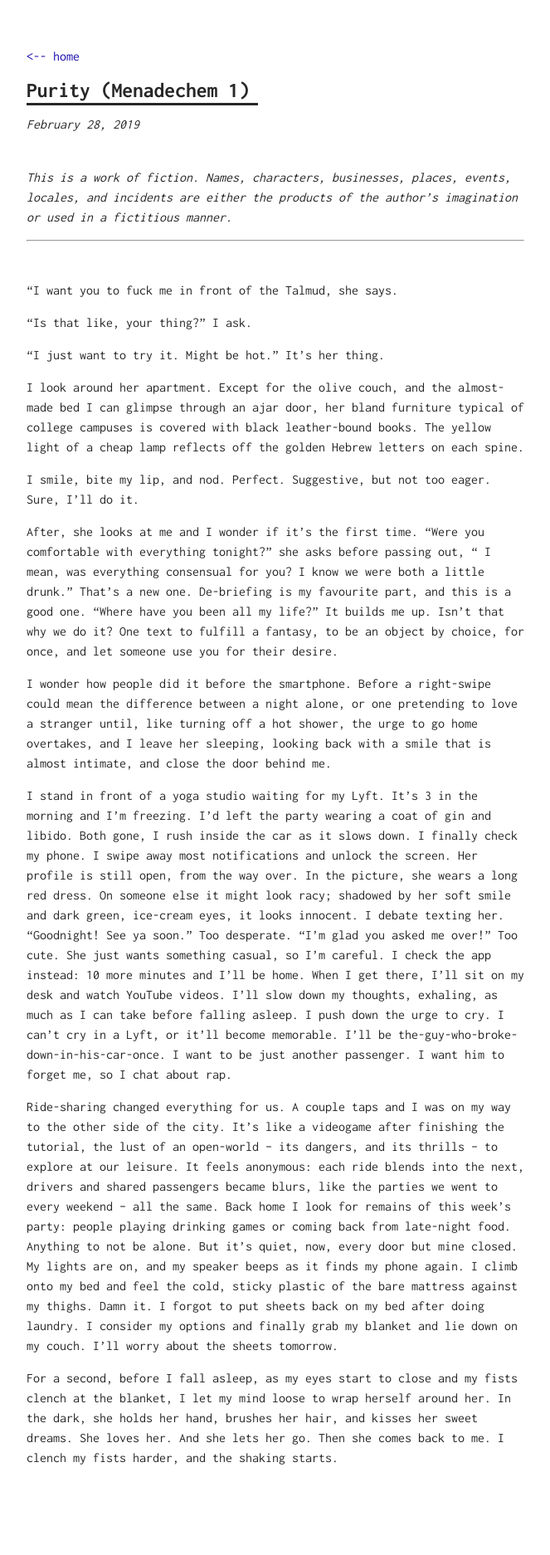
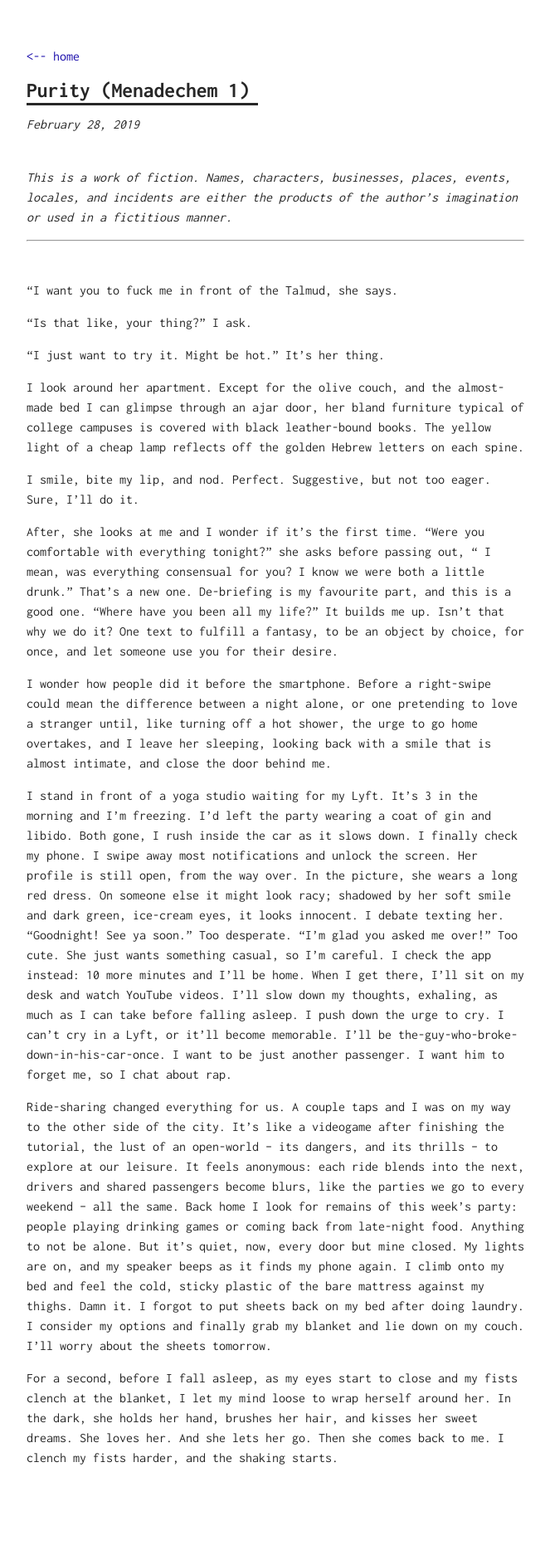
Before and after one commit to ordinarythings/ordinarythings.github.io, a Jekyll site: the page built from _posts/2019-02-28-Purity-Menadechem.md, in a window 1280 px wide. Shown: the whole page at 83% size, without its empty margins (308-971 px from the left). Built offline with Jekyll 4.4.1, drawn with Linux system fonts in a browser that asks for light colours.

Commit message:
Update 2019-02-28-Purity-Menadechem.md

```diff
--- a/_posts/2019-02-28-Purity-Menadechem.md
+++ b/_posts/2019-02-28-Purity-Menadechem.md
@@ -26,6 +26,6 @@ I wonder how people did it before the smartphone. Before a right-swipe could mea
 
 I stand in front of a yoga studio waiting for my Lyft. It’s 3 in the morning and I’m freezing. I’d left the party wearing a coat of gin and libido. Both gone, I rush inside the car as it slows down. I finally check my phone. I swipe away most notifications and unlock the screen. Her profile is still open, from the way over. In the picture, she wears a long red dress. On someone else it might look racy; shadowed by her soft smile and dark green, ice-cream eyes, it looks innocent. I debate texting her. “Goodnight! See ya soon.” Too desperate. “I'm glad you asked me over!” Too cute. She just wants something casual, so I'm careful. I check the app instead: 10 more minutes and I'll be home. When I get there, I'll sit on my desk and watch YouTube videos. I'll slow down my thoughts, exhaling, as much as I can take before falling asleep. I push down the urge to cry. I can't cry in a Lyft, or it'll become memorable. I'll be the-guy-who-broke-down-in-his-car-once. I want to be just another passenger. I want him to forget me, so I chat about rap.
 
-Ride-sharing changed everything for us. A couple taps and I was on my way to the other side of the city. It's like a videogame after finishing the tutorial, the lust of an open-world -- its dangers, and its thrills -- to explore at our leisure. It feels anonymous: each ride blends into the next, drivers and shared passengers became blurs, like the parties we went to every weekend -- all the same. Back home I look for remains of this week’s party: people playing drinking games or coming back from late-night food. Anything to not be alone. But it’s quiet, now, every door but mine closed. My lights are on, and my speaker beeps as it finds my phone again. I climb onto my bed and feel the cold, sticky plastic of the bare mattress against my thighs. Damn it. I forgot to put sheets back on my bed after doing laundry. I consider my options and finally grab my blanket and lie down on my couch. I’ll worry about the sheets tomorrow.
+Ride-sharing changed everything for us. A couple taps and I was on my way to the other side of the city. It's like a videogame after finishing the tutorial, the lust of an open-world -- its dangers, and its thrills -- to explore at our leisure. It feels anonymous: each ride blends into the next, drivers and shared passengers become blurs, like the parties we go to every weekend -- all the same. Back home I look for remains of this week’s party: people playing drinking games or coming back from late-night food. Anything to not be alone. But it’s quiet, now, every door but mine closed. My lights are on, and my speaker beeps as it finds my phone again. I climb onto my bed and feel the cold, sticky plastic of the bare mattress against my thighs. Damn it. I forgot to put sheets back on my bed after doing laundry. I consider my options and finally grab my blanket and lie down on my couch. I’ll worry about the sheets tomorrow.
 
 For a second, before I fall asleep, as my eyes start to close and my fists clench at the blanket, I let my mind loose to wrap herself around her. In the dark, she holds her hand, brushes her hair, and kisses her sweet dreams. She loves her. And she lets her go. Then she comes back to me. I clench my fists harder, and the shaking starts.
```
